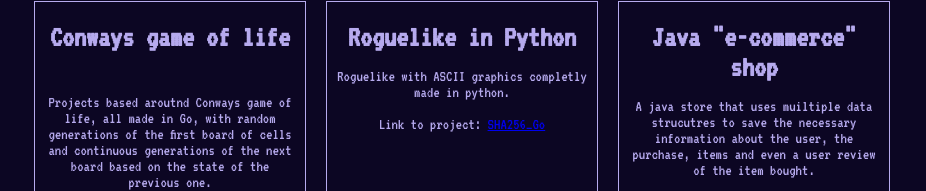
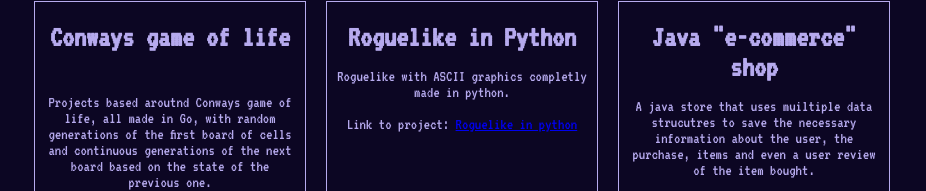
Before and after one commit to Bruno-BRG/projetoPortifolio, a plain HTML site: page index.html in a window 1280 px wide. Shown: the part 374-565 px from the top of the page, without its empty margins (178-1104 px from the left). Drawn offline with Linux system fonts and the light colour scheme.

Commit message:
RoguelikePython

```diff
--- a/index.html
+++ b/index.html
@@ -42,7 +42,7 @@
 		<div class="project" id="projeto2">
 			<h3 class="projectTitle">Roguelike in Python</h3>
 			<p class="textProject">Roguelike with ASCII graphics completly made in python.</p>
-	<p id="linkToProject"> Link to project: <a href="https://github.com/Frykits/SHA256_Go">SHA256_Go</a></p>
+	<p id="linkToProject"> Link to project: <a href="https://github.com/Frykits/Roguelike_Python">Roguelike in python</a></p>
 		</div>
 		<div class="project" id="projeto3">
 			<h3 class="projectTitle">Java "e-commerce" shop</h3>
```
